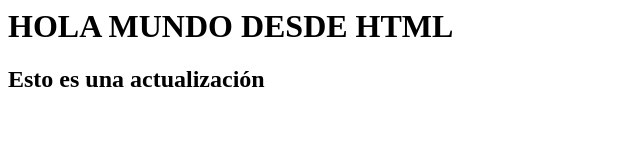
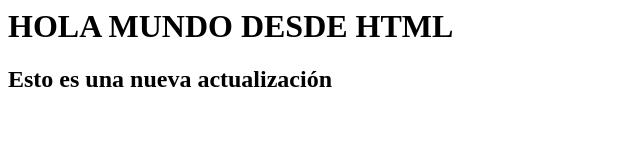
Before and after one commit to GrcPendragon/prueba1, a plain HTML site: page index.html in a window 1280 px wide. Shown: the whole page, without its empty margins (0-640 px from the left). Drawn offline with Linux system fonts and the light colour scheme.

Commit message:
Ultima actualizacion del index

```diff
--- a/index.html
+++ b/index.html
@@ -5,6 +5,6 @@
 </head>
 <body>
     <h1>HOLA MUNDO DESDE HTML</h1>
-    <h2>Esto es una actualización</h2>
+    <h2>Esto es una nueva actualización</h2>
 </body>
 </html>
```
